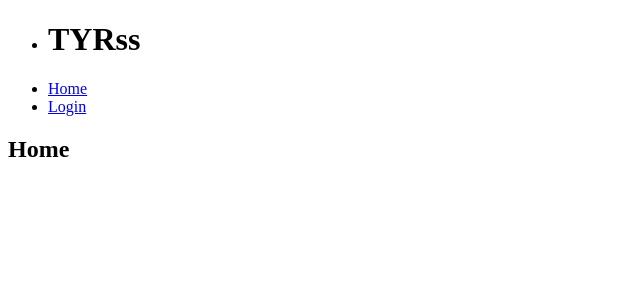
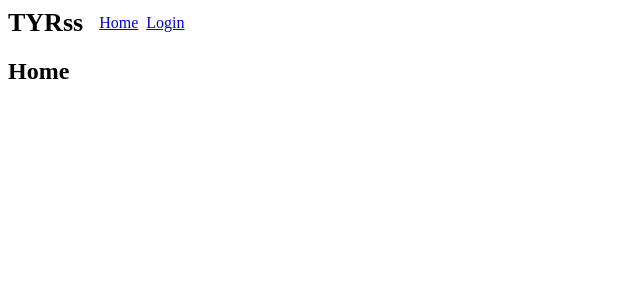
Before and after one commit to tada4y/tyrss, a React app: page / in a window 1280 px wide. Shown: the top 300 px of the page, without its empty margins (0-640 px from the left). Built offline with nearby package versions, Linux system fonts and the light colour scheme.

Commit message:
3rd commit

```diff
--- a/package.json
+++ b/package.json
@@ -25,6 +25,7 @@
     "webpack-dev-server": "^3.9.0"
   },
   "dependencies": {
+    "@emotion/core": "^10.0.22",
     "@types/react": "^16.9.11",
     "@types/react-dom": "^16.9.4",
     "@types/react-router-dom": "^5.1.2",
--- a/src/main.tsx
+++ b/src/main.tsx
@@ -1,3 +1,4 @@
+/** @jsx jsx */
 import React, {
     useState,
     useEffect,
@@ -11,7 +12,11 @@ import {
     Link,
     Switch
 } from 'react-router-dom';
+import { jsx, Global } from '@emotion/core';
 import { Store, Provider } from './store';
+import {
+    naviStyle, bodyStyle,
+} from './styles';
 
 const Home = () => {
     return (
@@ -32,8 +37,14 @@ const Login = () => {
 const Navi = () => {
     const {state, dispatch} = useContext(Store);
     console.log(state, dispatch);
+    let login = null;
+    if (state.user) {
+        login = 'Logout';
+    } else {
+        login = 'Login';
+    }
     return (
-        <ul>
+        <ul css={naviStyle}>
             <li>
                 <h1>TYRss</h1>
             </li>
@@ -41,7 +52,7 @@ const Navi = () => {
                 <Link to="/">Home</Link>
             </li>
             <li>
-                <Link to="/login">Login</Link>
+                <Link to="/login">{login}</Link>
             </li>
         </ul>
     );
@@ -52,6 +63,7 @@ const App = () => {
         <HashRouter>
             <Provider>
                 <React.Fragment>
+                    <Global styles={bodyStyle} />
                     <Navi />
                     <Switch>
                         <Route exact path="/">
@@ -68,3 +80,11 @@ const App = () => {
 };
 
 ReactDOM.render(<App />, document.getElementById('app'));
+
+/*fetch('https://tyrssbackend.herokuapp.com/').then((resp) => {
+    return resp.text();
+}).then((text) => {
+    console.log(text);
+}).catch((err) => {
+    console.error(err);
+});*/
--- a/src/reducer.ts
+++ b/src/reducer.ts
@@ -2,7 +2,9 @@ import StoreType from './storeType';
 const reducer = (state: StoreType, action: any) => {
     switch (action.type) {
         case 'setUser':
-            return Object.assign({}, state, action.payload);
+            return Object.assign({}, state, {
+                user: action.payload
+            });
         default:
             return state;
     }
--- /dev/null
+++ b/src/styles.ts
@@ -0,0 +1,28 @@
+import { css } from '@emotion/core';
+
+const bodyStyle = css({
+    margin: 0,
+    padding: 0,
+});
+
+const naviStyle = css({
+    listStyleType: 'none',
+    margin: 0,
+    paddingLeft: 0,
+    display: 'flex',
+    flexDirection: 'row',
+    alignItems: 'center',
+    '& h1': {
+        margin: 0,
+        paddingRight: 8,
+        fontSize: 26
+    },
+    '& li': {
+        paddingRight: 8
+    }
+});
+
+export {
+    bodyStyle,
+    naviStyle,
+};
```
Also changed, not shown: 1 other file (tests, documents, lock files or other folders).
